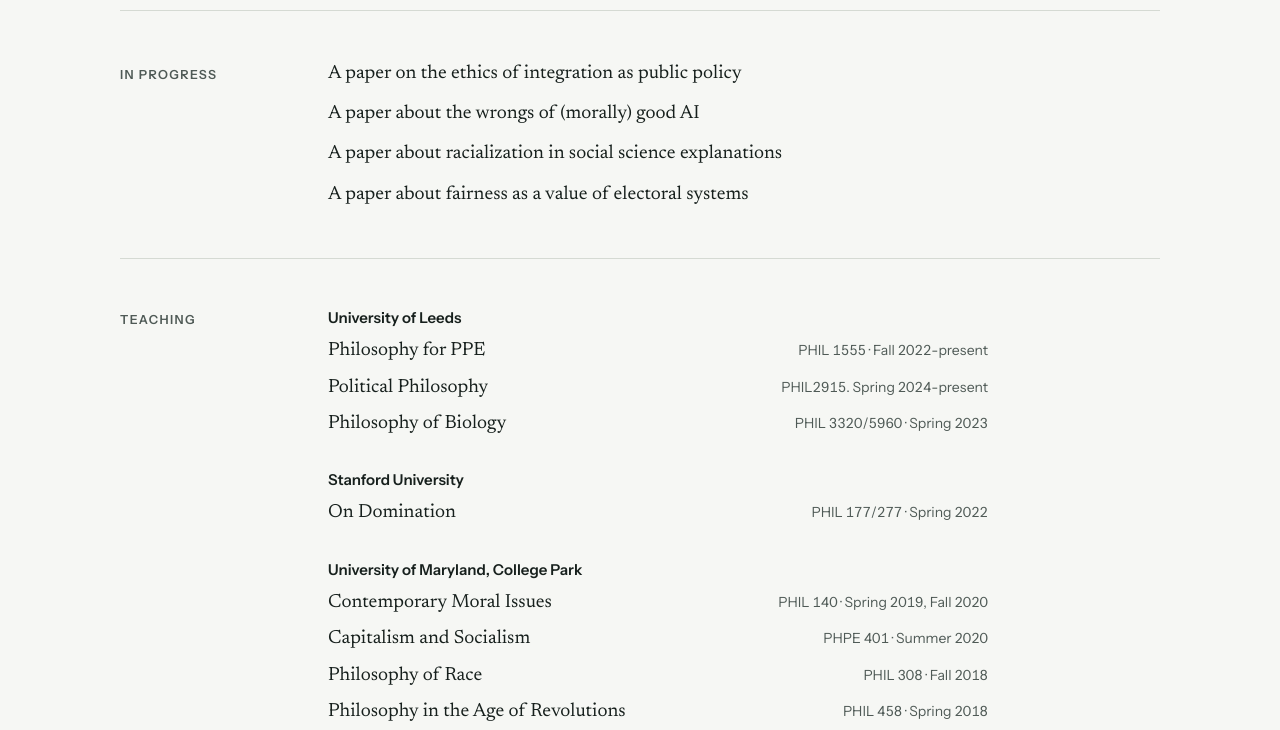
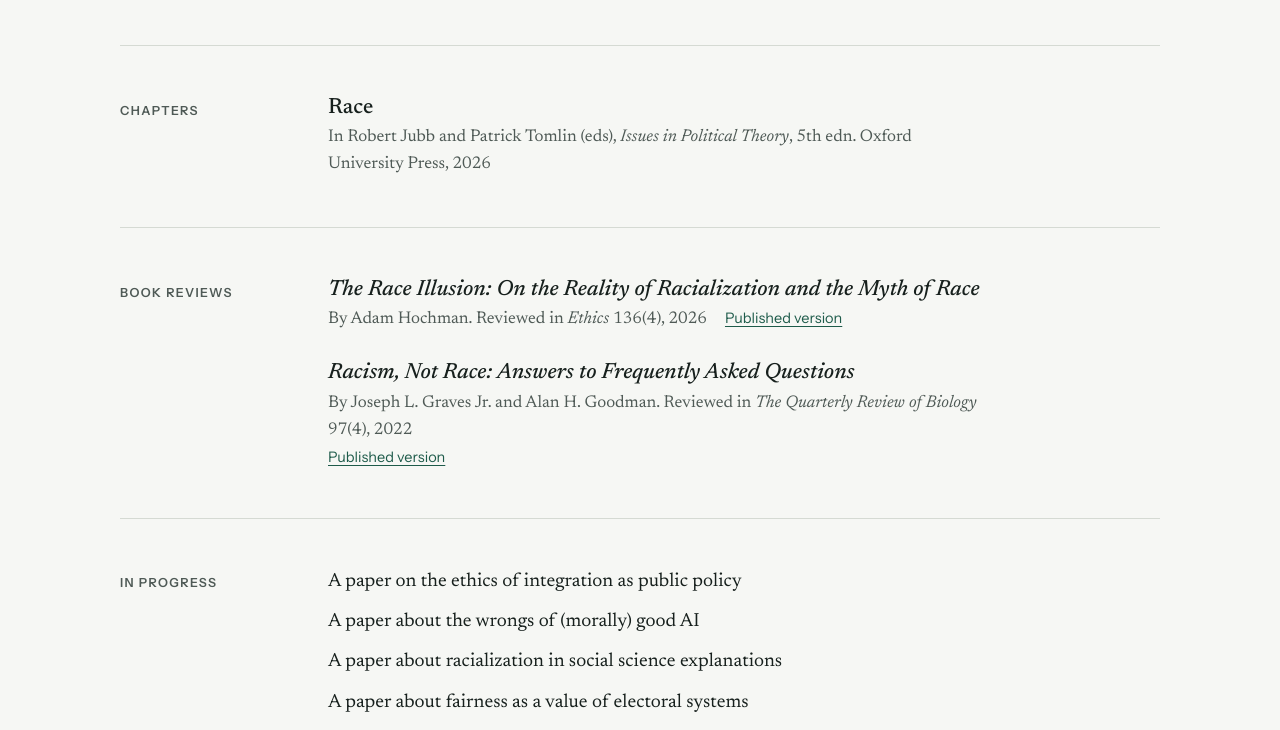
Before and after one commit to Kalewold/kalewold.github.io, a plain HTML site: page index.html in a window 1280 px wide. Shown: the part 1751-2481 px from the top of the page. Drawn offline with Linux system fonts and the light colour scheme.

Commit message:
Update index.html

```diff
--- a/index.html
+++ b/index.html
@@ -49,7 +49,7 @@ section > h2 { flex: 0 0 160px; }
 .col { flex: 999 1 480px; min-width: 0; max-width: 660px; display: flex; flex-direction: column; }
 #about > h2 { padding-top: 9px; }
 #book > h2 { padding-top: 14px; }
-#articles > h2 { padding-top: 7px; }
+#articles > h2, #chapters > h2 { padding-top: 7px; }
 #in-progress > h2, #contact > h2 { padding-top: 6px; }
 #teaching > h2 { padding-top: 3px; }
 
@@ -88,6 +88,8 @@ details p { margin: 2px 0 8px; font-size: 17px; line-height: 1.6; color: #2C3632
 .address { color: var(--muted); }
 
 footer { padding: 28px 0 56px; border-top: 1px solid var(--rule); font-family: var(--sans); font-size: 13.5px; color: var(--muted); font-variant-numeric: lining-nums; }
+#reviews > h2 { padding-top: 7px; }
+#reviews .col { gap: 26px; }
 </style>
 </head>
 <body>
@@ -97,6 +99,8 @@ footer { padding: 28px 0 56px; border-top: 1px solid var(--rule); font-family: v
   <a href="#about">About</a>
   <a href="#book">Book</a>
   <a href="#articles">Articles</a>
+  <a href="#chapters">Chapters</a>
+  <a href="#reviews">Reviews</a>
   <a href="#in-progress">In progress</a>
   <a href="#teaching">Teaching</a>
   <a href="#contact">Contact</a>
@@ -125,6 +129,7 @@ footer { padding: 28px 0 56px; border-top: 1px solid var(--rule); font-family: v
       <p>Cambridge University Press, 2024. Elements in Metaphysics.</p>
       <a href="https://www.cambridge.org/core/elements/metaphysics-of-race/7C3188CE0338B61855B46DB59C085071">Publisher&rsquo;s page</a>
     </div>
+    <p class="prize">Reviewed by Naomi Zack in <em>Metascience</em>: <a href="https://link.springer.com/article/10.1007/s11016-026-01195-z">&ldquo;Does race have a metaphysics?&rdquo;</a></p>
    <details>
   <summary>Abstract</summary>
   <p>Are races real? Is race a biological or social category? What role, if any, does race play in scientific explanations? This Cambridge Element addresses these and other core questions in the metaphysics of race. It discusses prominent accounts of race such as biological racial realism, social constructivism about race, and racial anti-realism. If anti-realists are right, our societies find themselves in thrall to a concept that is scarcely more veridical than 'witch' or 'werewolf'. Social constructionism grounds race in factors ultimately controlled by human thought and action. Biological racial realists argue that race is too quickly dismissed as biologically meaningful, and that it has a role to play in contemporary life sciences. The Element explores these views and shows their virtues and shortcomings. In particular, it advances an argument against biological racial realism that draws on the metaphysics of naturalness and philosophy of biology and medicine.</p>
@@ -199,7 +204,36 @@ footer { padding: 28px 0 56px; border-top: 1px solid var(--rule); font-family: v
 
   </div>
 </section>
-
+<section id="chapters">
+  <h2 class="label">Chapters</h2>
+  <div class="col">
+    <article>
+      <h3>Race</h3>
+      <div class="meta">
+        <p>In Robert Jubb and Patrick Tomlin (eds), <em>Issues in Political Theory</em>, 5th edn. Oxford University Press, 2026</p>
+      </div>
+    </article>
+  </div>
+</section>
+  <section id="reviews">
+  <h2 class="label">Book reviews</h2>
+  <div class="col">
+    <article>
+      <h3><em>The Race Illusion: On the Reality of Racialization and the Myth of Race</em></h3>
+      <div class="meta">
+        <p>By Adam Hochman. Reviewed in <em>Ethics</em> 136(4), 2026</p>
+        <a href="https://www.journals.uchicago.edu/doi/10.1086/741047">Published version</a>
+      </div>
+    </article>
+    <article>
+      <h3><em>Racism, Not Race: Answers to Frequently Asked Questions</em></h3>
+      <div class="meta">
+        <p>By Joseph L. Graves Jr. and Alan H. Goodman. Reviewed in <em>The Quarterly Review of Biology</em> 97(4), 2022</p>
+        <a href="https://www.journals.uchicago.edu/doi/10.1086/722653">Published version</a>
+      </div>
+    </article>
+  </div>
+</section>
 <section id="in-progress">
   <h2 class="label">In progress</h2>
   <ul class="col">
```
